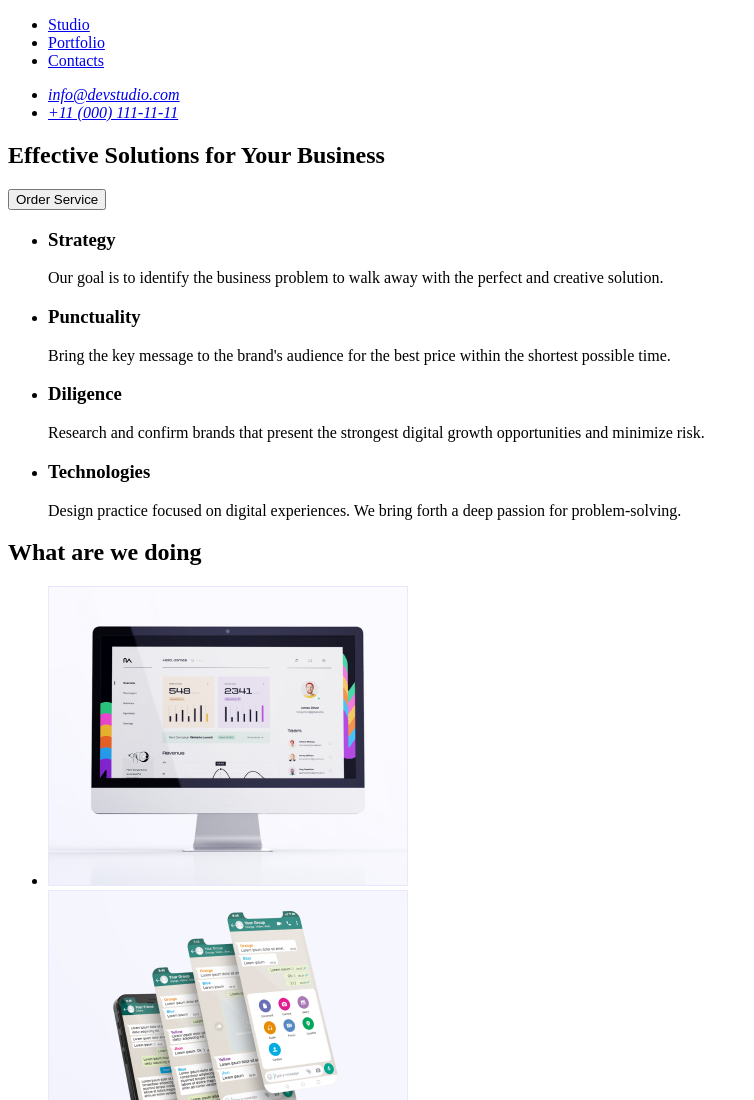
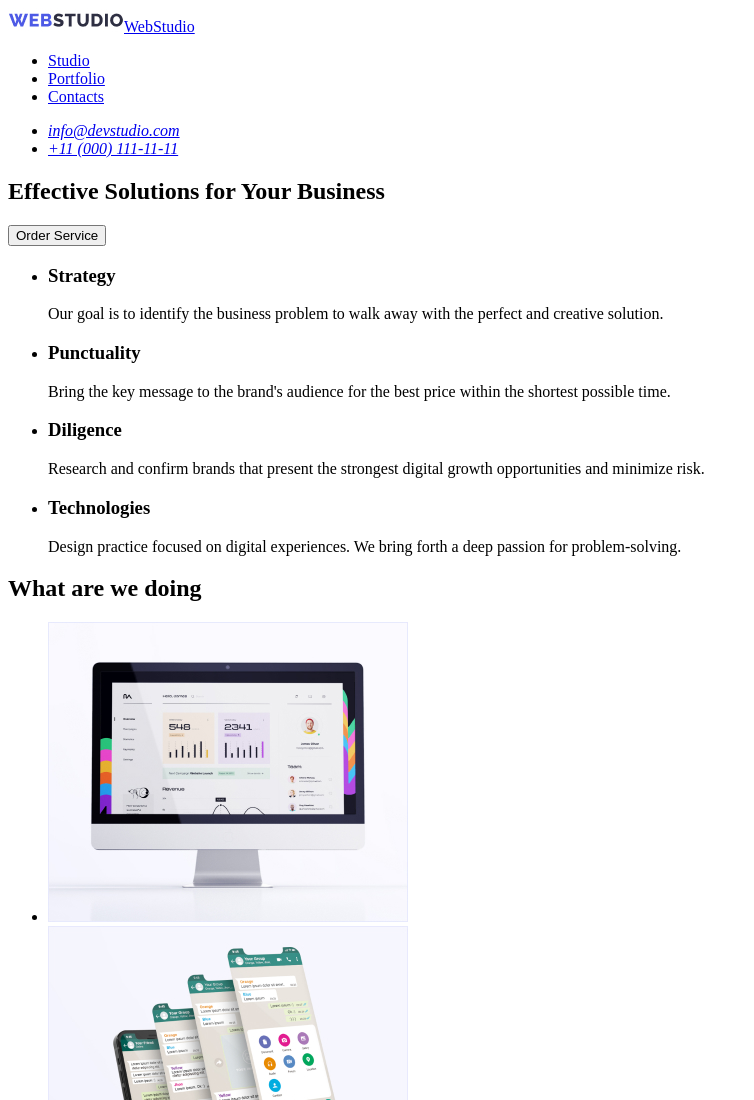
Before and after one commit to sasovanna/goit-markup-hw-01, a plain HTML site: page index.html in a window 1280 px wide. Shown: the top 1100 px of the page, without its empty margins (0-754 px from the left). Drawn offline with Linux system fonts and the light colour scheme.

Commit message:
Update index.html

```diff
--- a/index.html
+++ b/index.html
@@ -8,7 +8,7 @@
 <body>
    <header>
     <nav>
-        <a img src="./images/Logo.jpg" alt="WebStudio"></a>
+        <a href="./index.html"><img src="./images/Logo.jpg">WebStudio</a>
         <ul>
             <li><a href="#studio">Studio</a></li>
             <li><a href="#portfolio">Portfolio</a></li>
@@ -25,7 +25,7 @@
    <main>
     <section id="studio">
         <h1>Effective Solutions for Your Business</h1>
-<button type="button">Order Service</button>
+        <button type="button">Order Service</button>
     </section>
     <section>
         <h2 hidden>Advantages</h2>
```
